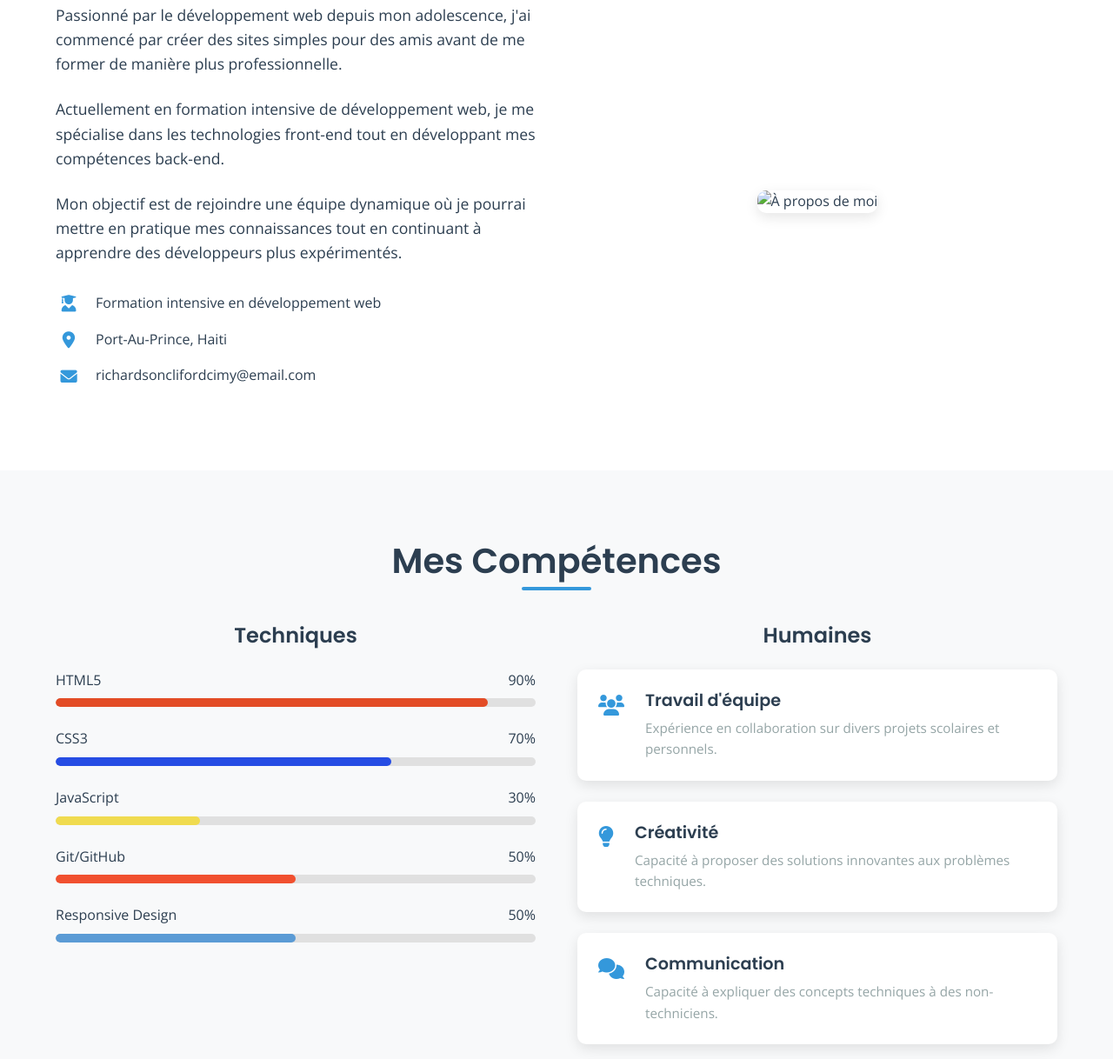
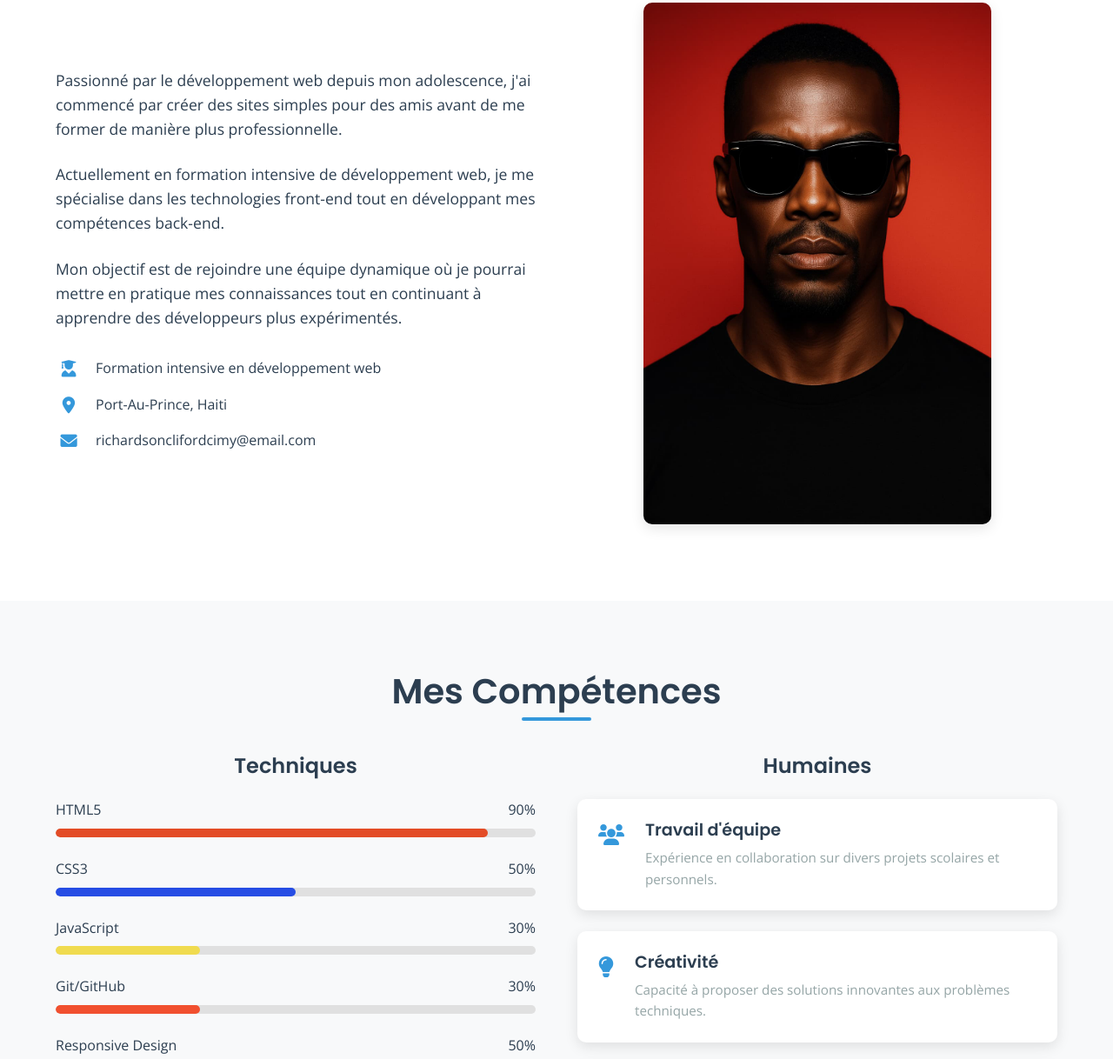
Before and after one commit to cimyrichardson/D-Clic-Projet-Final, a plain HTML site: page index.html in a window 1280 px wide. Shown: the part 973-2191 px from the top of the page at 87% size. Drawn offline with nearby package versions, Linux system fonts and the light colour scheme.

Commit message:
Image add

```diff
--- a/index.html
+++ b/index.html
@@ -37,7 +37,7 @@
                 <a href="#projects" class="btn">Voir mes projets</a>
             </div>
             <div class="hero-image">
-                <img src="assets/images/avatar.jpg" alt="Photo de profil">
+                <img src="Assets/image/profile.jpeg" alt="Photo de profil">
             </div>
         </div>
     </section>
@@ -67,7 +67,7 @@
                     </div>
                 </div>
                 <div class="about-image">
-                    <img src="assets/images/avatar.jpg" alt="À propos de moi">
+                    <img src="Assets/image/about.jpeg" alt="À propos de moi">
                 </div>
             </div>
         </div>
@@ -92,7 +92,7 @@
                     <div class="skill-item">
                         <div class="skill-info">
                             <span>CSS3</span>
-                            <span>70%</span>
+                            <span>50%</span>
                         </div>
                         <div class="skill-bar">
                             <div class="skill-progress css"></div>
@@ -110,7 +110,7 @@
                     <div class="skill-item">
                         <div class="skill-info">
                             <span>Git/GitHub</span>
-                            <span>50%</span>
+                            <span>30%</span>
                         </div>
                         <div class="skill-bar">
                             <div class="skill-progress git"></div>
```
Also changed, not shown: Assets/image/about.jpeg (renamed from Assets/image/WhatsApp Image 2025-06-16 at 10.48.33 AM.jpeg), Assets/image/profile.jpeg (renamed from Assets/image/WhatsApp Image 2025-06-16 at 10.48.34 AM.jpeg).
